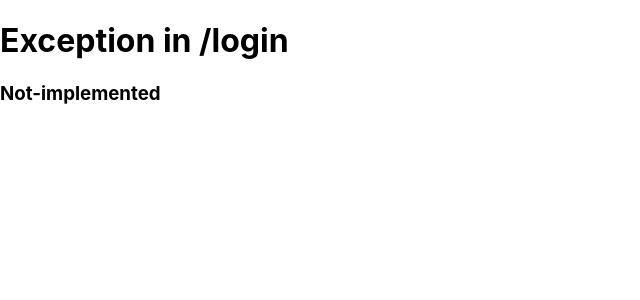
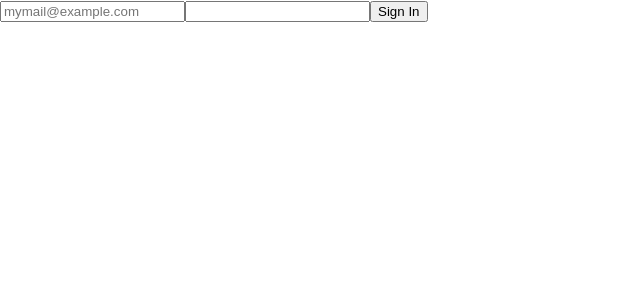
Before and after one commit to Vlvin/GFS_frontend, a React (Create React App) app: page /login in a window 1280 px wide. Shown: the top 300 px of the page, without its empty margins (0-640 px from the left). Built offline with nearby package versions, Linux system fonts and the light colour scheme.

Commit message:
Added dummy login page

```diff
--- a/src/App.js
+++ b/src/App.js
@@ -3,6 +3,7 @@ import './App.css';
 import { BrowserRouter, Routes, Route } from 'react-router-dom';
 import Home from './pages/Home';
 import Exception from './pages/Exception';
+import Login from './pages/Login';
 const Default = () => {
   return (
     <div className="App">
@@ -34,7 +35,7 @@ function App() {
         <Route path='/form' element={ <Exception message="Not-implemented"/> }/>
         <Route path='/find' element={ <Exception message="Not-implemented"/> }/>
         <Route path='/register' element={ <Exception message="Not-implemented"/> }/>
-        <Route path='/login' element={ <Exception message="Not-implemented"/> }/>
+        <Route path='/login' element={ <Login/> }/>
       </Routes>
     </BrowserRouter>
   );
--- /dev/null
+++ b/src/pages/Login.js
@@ -0,0 +1,40 @@
+import { useState } from "react";
+
+
+
+
+const onLoginAttempt = (email, password) => {
+  alert(`${email} ${password}`)
+}
+
+export default function Login() {
+  const [ email, setEmail ] = useState("");
+  const [ password, setPassword ] = useState("");
+  const handlePasswordChange = (event) => {
+     setPassword(event.target.value);
+  };
+
+  const handleEmailChange = (event) => {
+    setEmail(event.target.value);
+  };
+
+  const handleOnClick = () => {
+    //event.preventDefault();
+    if (email == "" || password == "")
+      return alert("please enter valid email and password");
+    onLoginAttempt(email, password);
+    setEmail("");
+    setPassword("");
+  }
+  return (
+    <div className="loginForm">
+      <form action={handleOnClick}>
+        <input id="emailInput" type="email" placeholder="mymail@example.com"
+                value={email} onChange={handleEmailChange} required/>
+        <input id="passwordInput" type="password" minLength={8}
+                value={password} onChange={handlePasswordChange} required/>
+        <input id="submitButon" type="submit" value="Sign In"/>
+      </form>
+    </div>
+  )
+}
```
Also changed, not shown: src/pages/Login.css (added), src/pages/Register.css (added), src/pages/Register.js (added).
